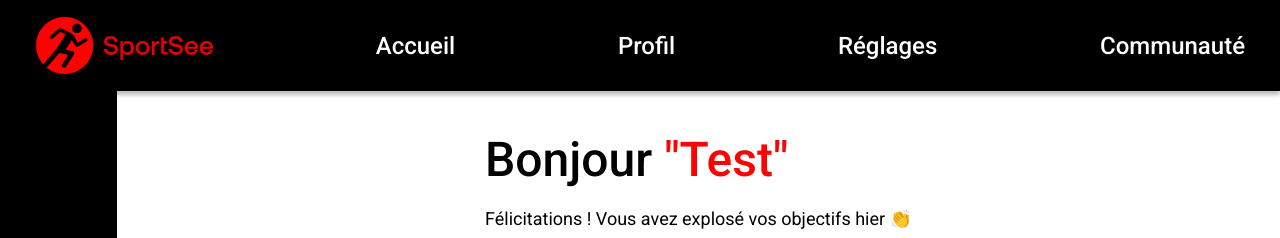
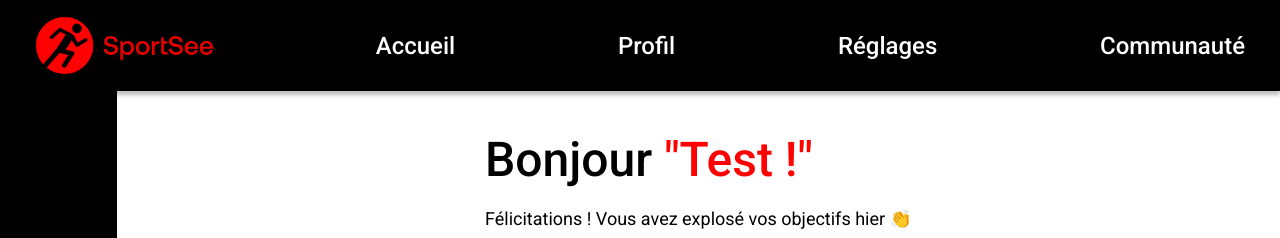
Before and after one commit to WilhelmRosental/sportsight-dashboard, a React (Vite) app: page /profil/1 in a window 1280 px wide. Shown: the top 238 px of the page. Built offline with nearby package versions, Linux system fonts and the light colour scheme.

Commit message:
fix
Fixes #2

```diff
--- a/src/pages/Profile/Profile.tsx
+++ b/src/pages/Profile/Profile.tsx
@@ -7,7 +7,7 @@ const Profile = () => {
         <div className="profil__content">
           <div className="profil__header-text">
             <h1>
-              Bonjour <span>"Test"</span>
+              Bonjour <span>"Test !"</span>
             </h1>
             <p>Félicitations ! Vous avez explosé vos objectifs hier 👏</p>
           </div>
```
